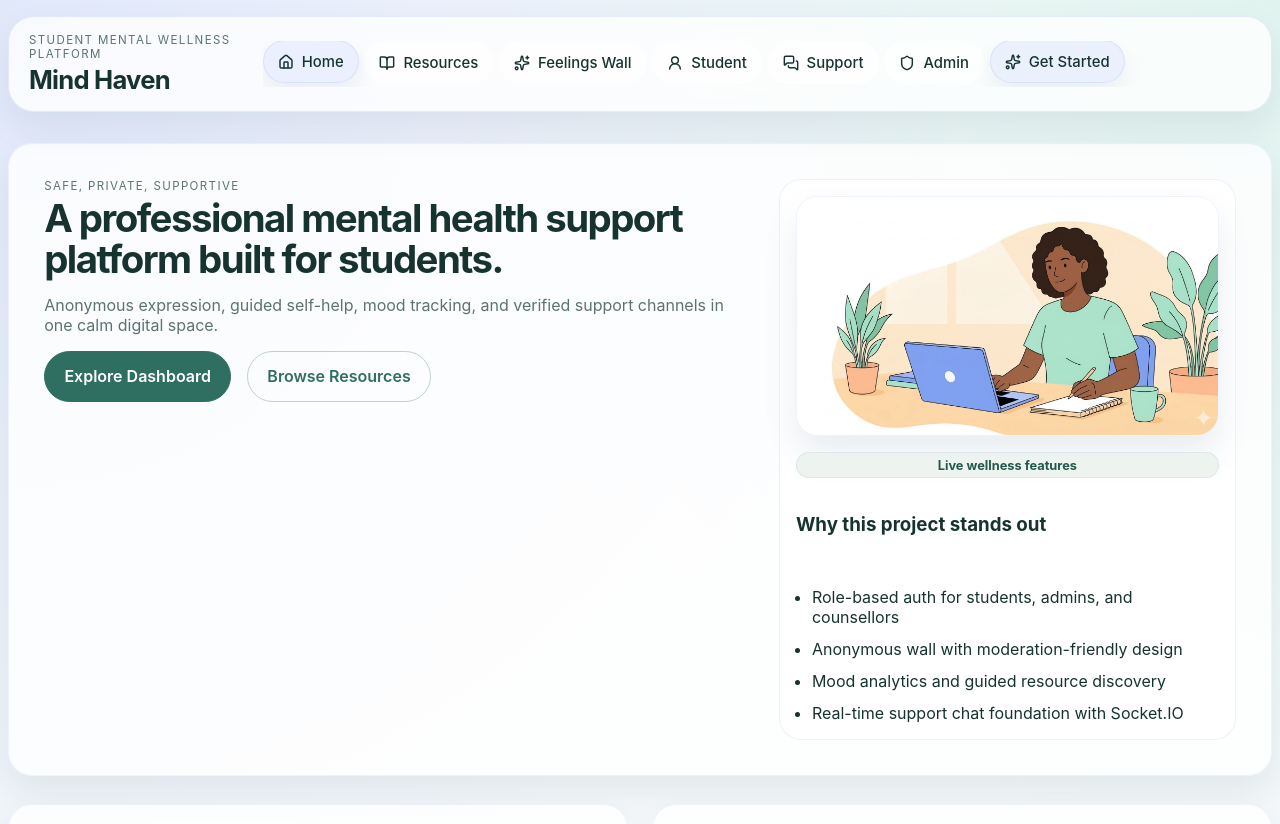
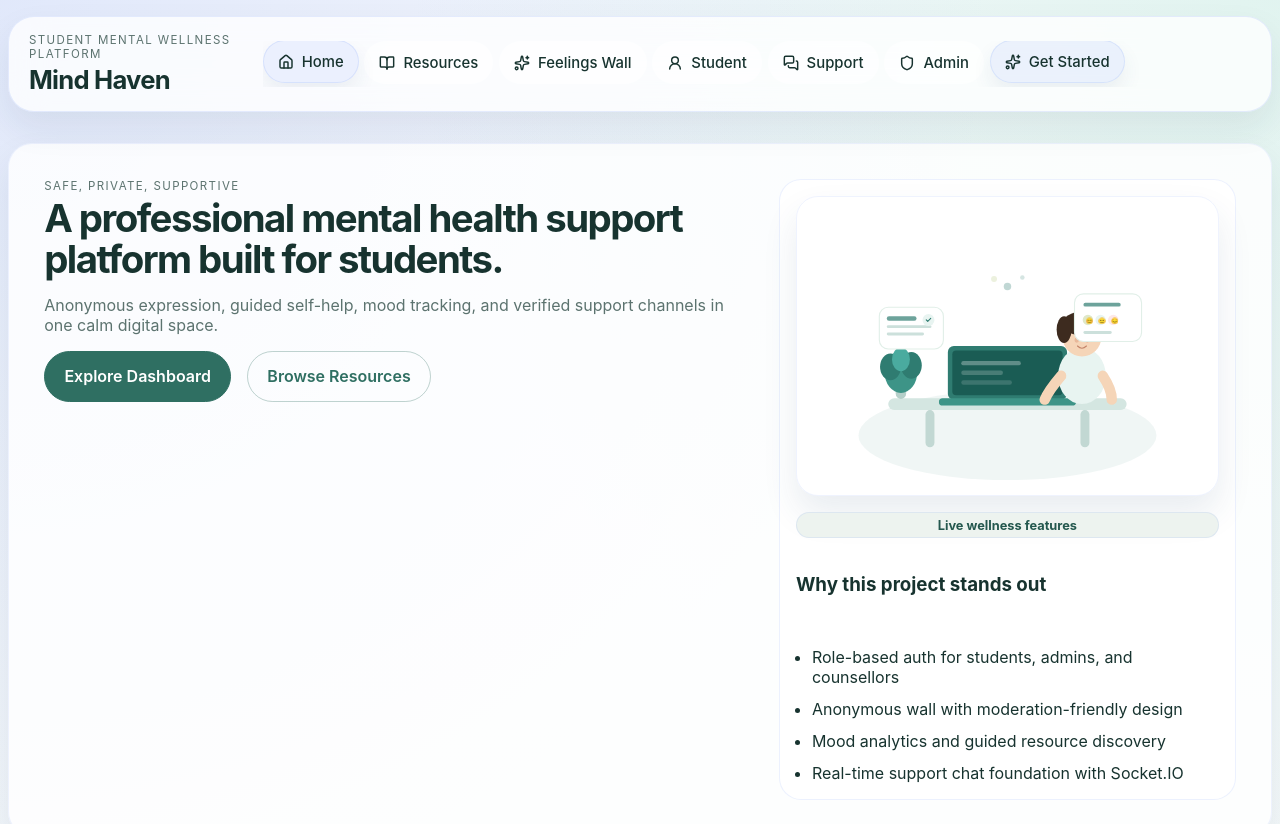
Before and after one commit to MOHITHCODER78/Mind-Haven, a React (Vite) app in the folder client/: page / in a window 1280 px wide. Shown: the top 824 px of the page. Built offline with nearby package versions, Linux system fonts and the light colour scheme; no server answers.

Commit message:
Add custom SVG illustrations for hero and login pages

```diff
--- /dev/null
+++ b/client/src/components/shared/illustrations/HeroIllustration.jsx
@@ -0,0 +1,78 @@
+function HeroIllustration({ className = '' }) {
+    return (
+        <svg
+            className={className}
+            viewBox="0 0 480 400"
+            fill="none"
+            xmlns="http://www.w3.org/2000/svg"
+            aria-hidden="true"
+        >
+            {/* Background blob */}
+            <ellipse cx="240" cy="320" rx="200" ry="60" fill="rgba(47,124,113,0.07)" />
+
+            {/* Desk */}
+            <rect x="80" y="270" width="320" height="16" rx="8" fill="#d4e6e1" />
+            <rect x="130" y="286" width="12" height="50" rx="6" fill="#c2d8d3" />
+            <rect x="338" y="286" width="12" height="50" rx="6" fill="#c2d8d3" />
+
+            {/* Laptop */}
+            <rect x="160" y="200" width="160" height="72" rx="8" fill="#2f7c71" />
+            <rect x="166" y="206" width="148" height="60" rx="5" fill="#1a5c54" />
+            {/* Screen glow lines */}
+            <rect x="178" y="220" width="80" height="6" rx="3" fill="rgba(255,255,255,0.3)" />
+            <rect x="178" y="233" width="56" height="6" rx="3" fill="rgba(255,255,255,0.2)" />
+            <rect x="178" y="246" width="68" height="6" rx="3" fill="rgba(255,255,255,0.15)" />
+            {/* Laptop base */}
+            <rect x="148" y="270" width="184" height="10" rx="5" fill="#3d9487" />
+
+            {/* Person body */}
+            <ellipse cx="340" cy="240" rx="32" ry="38" fill="#e8f4f1" />
+            {/* Head */}
+            <circle cx="340" cy="188" r="26" fill="#f5d5b8" />
+            {/* Hair */}
+            <ellipse cx="340" cy="170" rx="26" ry="16" fill="#3d2b1f" />
+            <ellipse cx="316" cy="178" rx="10" ry="18" fill="#3d2b1f" />
+            {/* Face features */}
+            <ellipse cx="333" cy="192" rx="3" ry="3.5" fill="#e8b89a" />
+            <ellipse cx="347" cy="192" rx="3" ry="3.5" fill="#e8b89a" />
+            <path d="M334 200 Q340 206 346 200" stroke="#c4856a" strokeWidth="1.5" strokeLinecap="round" fill="none" />
+
+            {/* Arms */}
+            <path d="M312 240 Q295 260 290 272" stroke="#f5d5b8" strokeWidth="14" strokeLinecap="round" fill="none" />
+            <path d="M368 240 Q380 258 380 272" stroke="#f5d5b8" strokeWidth="14" strokeLinecap="round" fill="none" />
+
+            {/* Plant 1 */}
+            <rect x="90" y="235" width="14" height="36" rx="7" fill="#b5cfc9" />
+            <ellipse cx="97" cy="235" rx="22" ry="28" fill="#3d9487" />
+            <ellipse cx="83" cy="228" rx="14" ry="18" fill="#2f7c71" />
+            <ellipse cx="111" cy="226" rx="14" ry="18" fill="#2f7c71" />
+            <ellipse cx="97" cy="218" rx="12" ry="16" fill="#4aab9f" />
+
+            {/* Floating card 1 */}
+            <rect x="68" y="148" width="86" height="56" rx="12" fill="white" stroke="#e1efe8" strokeWidth="1.5" />
+            <rect x="78" y="160" width="40" height="6" rx="3" fill="#2f7c71" opacity="0.7" />
+            <rect x="78" y="172" width="60" height="4" rx="2" fill="#cce0db" />
+            <rect x="78" y="182" width="50" height="4" rx="2" fill="#cce0db" />
+            <circle cx="134" cy="165" r="8" fill="#e8f4f1" />
+            <path d="M131 165 L133 167 L137 163" stroke="#2f7c71" strokeWidth="1.5" strokeLinecap="round" strokeLinejoin="round" fill="none" />
+
+            {/* Floating card 2 (mood tracker) */}
+            <rect x="330" y="130" width="90" height="64" rx="12" fill="white" stroke="#e1efe8" strokeWidth="1.5" />
+            <rect x="342" y="142" width="50" height="5" rx="2.5" fill="#2f7c71" opacity="0.7" />
+            <circle cx="348" cy="165" r="7" fill="#dfe8c8" />
+            <circle cx="365" cy="165" r="7" fill="#e8f4f1" />
+            <circle cx="382" cy="165" r="7" fill="#fde8e8" />
+            <text x="345" y="169" fontSize="8" fill="#2f7c71">😊</text>
+            <text x="362" y="169" fontSize="8" fill="#2f7c71">😐</text>
+            <text x="379" y="169" fontSize="8" fill="#c0392b">😔</text>
+            <rect x="342" y="180" width="38" height="4" rx="2" fill="#cce0db" />
+
+            {/* Small floating dots */}
+            <circle cx="240" cy="120" r="5" fill="#2f7c71" opacity="0.3" />
+            <circle cx="260" cy="108" r="3" fill="#2f7c71" opacity="0.2" />
+            <circle cx="222" cy="110" r="4" fill="#dfe8c8" opacity="0.6" />
+        </svg>
+    );
+}
+
+export default HeroIllustration;
--- /dev/null
+++ b/client/src/components/shared/illustrations/LoginIllustration.jsx
@@ -0,0 +1,70 @@
+function LoginIllustration({ className = '' }) {
+    return (
+        <svg
+            className={className}
+            viewBox="0 0 400 360"
+            fill="none"
+            xmlns="http://www.w3.org/2000/svg"
+            aria-hidden="true"
+        >
+            {/* Background glow */}
+            <circle cx="200" cy="180" r="130" fill="rgba(47,124,113,0.06)" />
+            <circle cx="200" cy="180" r="90" fill="rgba(47,124,113,0.08)" />
+
+            {/* Central orb */}
+            <circle cx="200" cy="180" r="60" fill="url(#orbGradient)" />
+            <circle cx="200" cy="180" r="60" fill="rgba(255,255,255,0.15)" />
+
+            {/* Heart inside orb */}
+            <path d="M200 200 C200 200 176 185 176 170 C176 162 182 156 190 158 C194 158 198 161 200 165 C202 161 206 158 210 158 C218 156 224 162 224 170 C224 185 200 200 200 200Z" fill="white" opacity="0.9" />
+
+            {/* Floating leaf 1 */}
+            <ellipse cx="120" cy="120" rx="22" ry="12" transform="rotate(-30 120 120)" fill="#3d9487" opacity="0.7" />
+            <line x1="120" y1="108" x2="120" y2="132" stroke="#2f7c71" strokeWidth="1.5" opacity="0.5" />
+
+            {/* Floating leaf 2 */}
+            <ellipse cx="290" cy="110" rx="18" ry="10" transform="rotate(25 290 110)" fill="#4aab9f" opacity="0.6" />
+            <line x1="290" y1="100" x2="290" y2="120" stroke="#2f7c71" strokeWidth="1.5" opacity="0.5" />
+
+            {/* Floating leaf 3 */}
+            <ellipse cx="310" cy="260" rx="16" ry="9" transform="rotate(-15 310 260)" fill="#3d9487" opacity="0.5" />
+
+            {/* Floating leaf 4 */}
+            <ellipse cx="95" cy="250" rx="20" ry="11" transform="rotate(20 95 250)" fill="#4aab9f" opacity="0.65" />
+
+            {/* Stars / sparkles */}
+            <circle cx="148" cy="78" r="4" fill="#dfe8c8" />
+            <circle cx="260" cy="85" r="3" fill="#2f7c71" opacity="0.5" />
+            <circle cx="320" cy="175" r="5" fill="#dfe8c8" opacity="0.8" />
+            <circle cx="80" cy="200" r="4" fill="#2f7c71" opacity="0.4" />
+            <circle cx="160" cy="290" r="3" fill="#dfe8c8" opacity="0.7" />
+            <circle cx="280" cy="275" r="4" fill="#3d9487" opacity="0.5" />
+            <circle cx="200" cy="55" r="3" fill="#2f7c71" opacity="0.3" />
+
+            {/* OTP floating card */}
+            <rect x="260" y="200" width="100" height="52" rx="14" fill="white" stroke="#e1efe8" strokeWidth="1.5" />
+            <rect x="272" y="214" width="30" height="6" rx="3" fill="#2f7c71" opacity="0.5" />
+            <rect x="272" y="228" width="64" height="8" rx="4" fill="#e8f4f1" />
+            <rect x="274" y="230" width="8" height="4" rx="2" fill="#2f7c71" />
+            <rect x="285" y="230" width="8" height="4" rx="2" fill="#2f7c71" />
+            <rect x="296" y="230" width="8" height="4" rx="2" fill="#2f7c71" />
+            <rect x="307" y="230" width="8" height="4" rx="2" fill="#2f7c71" />
+
+            {/* Lock icon floating */}
+            <rect x="44" y="140" width="52" height="52" rx="14" fill="white" stroke="#e1efe8" strokeWidth="1.5" />
+            <rect x="57" y="158" width="26" height="20" rx="4" fill="#e8f4f1" stroke="#2f7c71" strokeWidth="1.5" />
+            <path d="M63 158 C63 148 77 148 77 158" stroke="#2f7c71" strokeWidth="2" fill="none" strokeLinecap="round" />
+            <circle cx="70" cy="166" r="3" fill="#2f7c71" />
+            <rect x="69" y="168" width="2" height="5" rx="1" fill="#2f7c71" />
+
+            <defs>
+                <radialGradient id="orbGradient" cx="50%" cy="40%" r="60%">
+                    <stop offset="0%" stopColor="#4aab9f" />
+                    <stop offset="100%" stopColor="#2f7c71" />
+                </radialGradient>
+            </defs>
+        </svg>
+    );
+}
+
+export default LoginIllustration;
--- a/client/src/pages/HomePage.jsx
+++ b/client/src/pages/HomePage.jsx
@@ -3,7 +3,7 @@ import { Link } from 'react-router-dom';
 import { AnimatePresence, motion } from 'framer-motion';
 import { ChevronDown } from 'lucide-react';
 import { resourceHighlights, wallHighlights } from '../data/mockData';
-import homeHero from '../assets/images/home-hero.png.png';
+import HeroIllustration from '../components/shared/illustrations/HeroIllustration';
 import SectionHeading from '../components/shared/SectionHeading';
 
 const faqs = [
@@ -57,7 +57,7 @@ function HomePage() {
           </div>
         </div>
         <div className="hero-card hero-visual-card">
-          <img className="section-illustration hero-illustration" src={homeHero} alt="Calm student wellness illustration" />
+          <HeroIllustration className="section-illustration hero-illustration" />
           <span className="status-pill">Live wellness features</span>
           <h3>Why this project stands out</h3>
           <ul className="feature-list">
--- a/client/src/pages/LoginPage.jsx
+++ b/client/src/pages/LoginPage.jsx
@@ -1,7 +1,7 @@
 import { useMemo, useState } from 'react';
 import { useLocation, useNavigate } from 'react-router-dom';
 import useAuth from '../context/useAuth';
-import loginSide from '../assets/images/login-side.png.png';
+import LoginIllustration from '../components/shared/illustrations/LoginIllustration';
 
 function LoginPage() {
   const navigate = useNavigate();
@@ -73,7 +73,7 @@ function LoginPage() {
             <h2>Access Mind Haven with secure email OTP.</h2>
             <p>Use your student email to enter your private wellness space and continue where you left off.</p>
           </div>
-          <img className="auth-illustration" src={loginSide} alt="Student sign in illustration" />
+          <LoginIllustration className="auth-illustration" />
           {showDevOtp ? (
             <div className="dev-otp-box">
               <span className="tag">Development preview</span>
```
Also changed, not shown: 1 other file (tests, documents, lock files or other folders).
